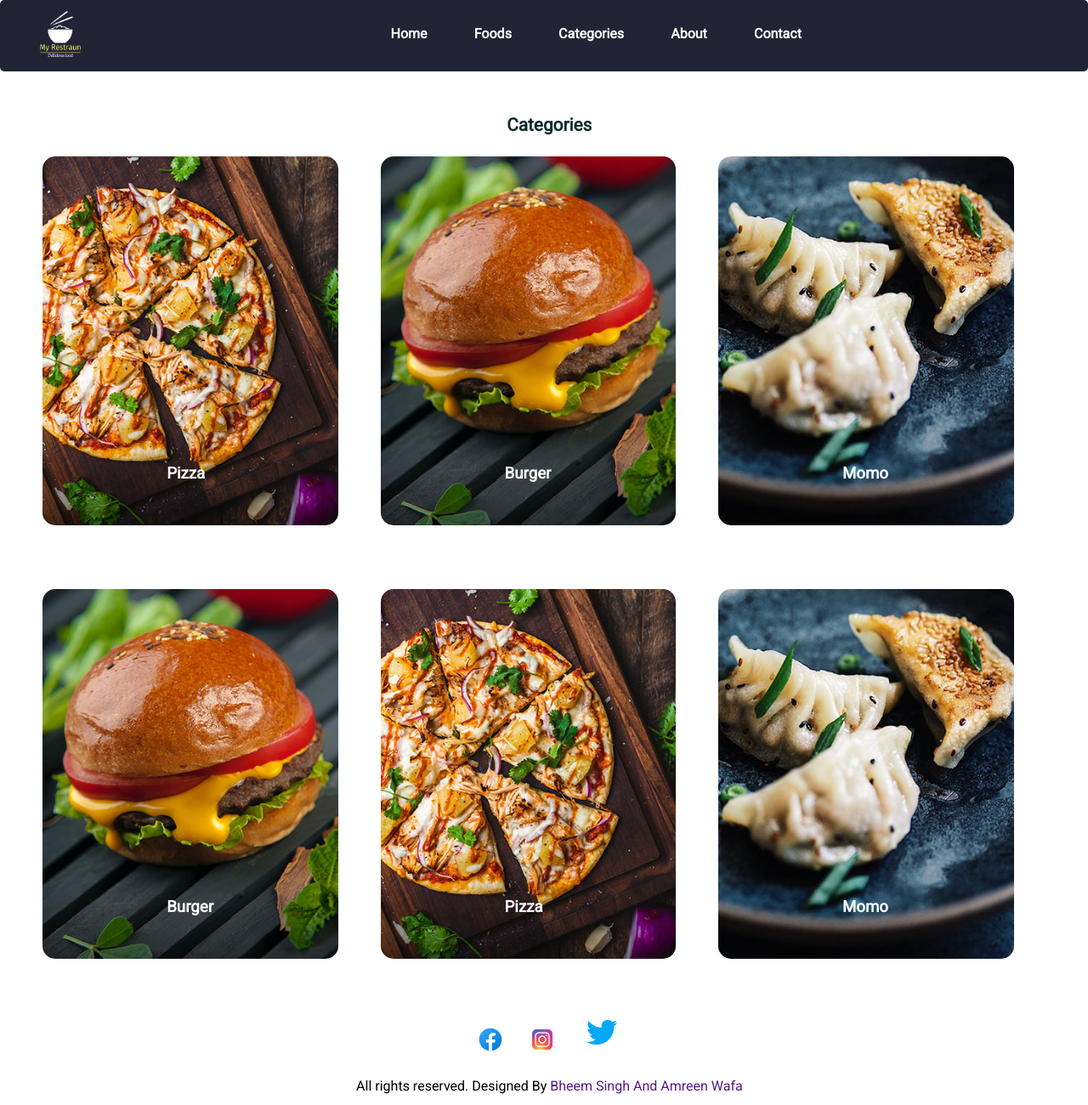
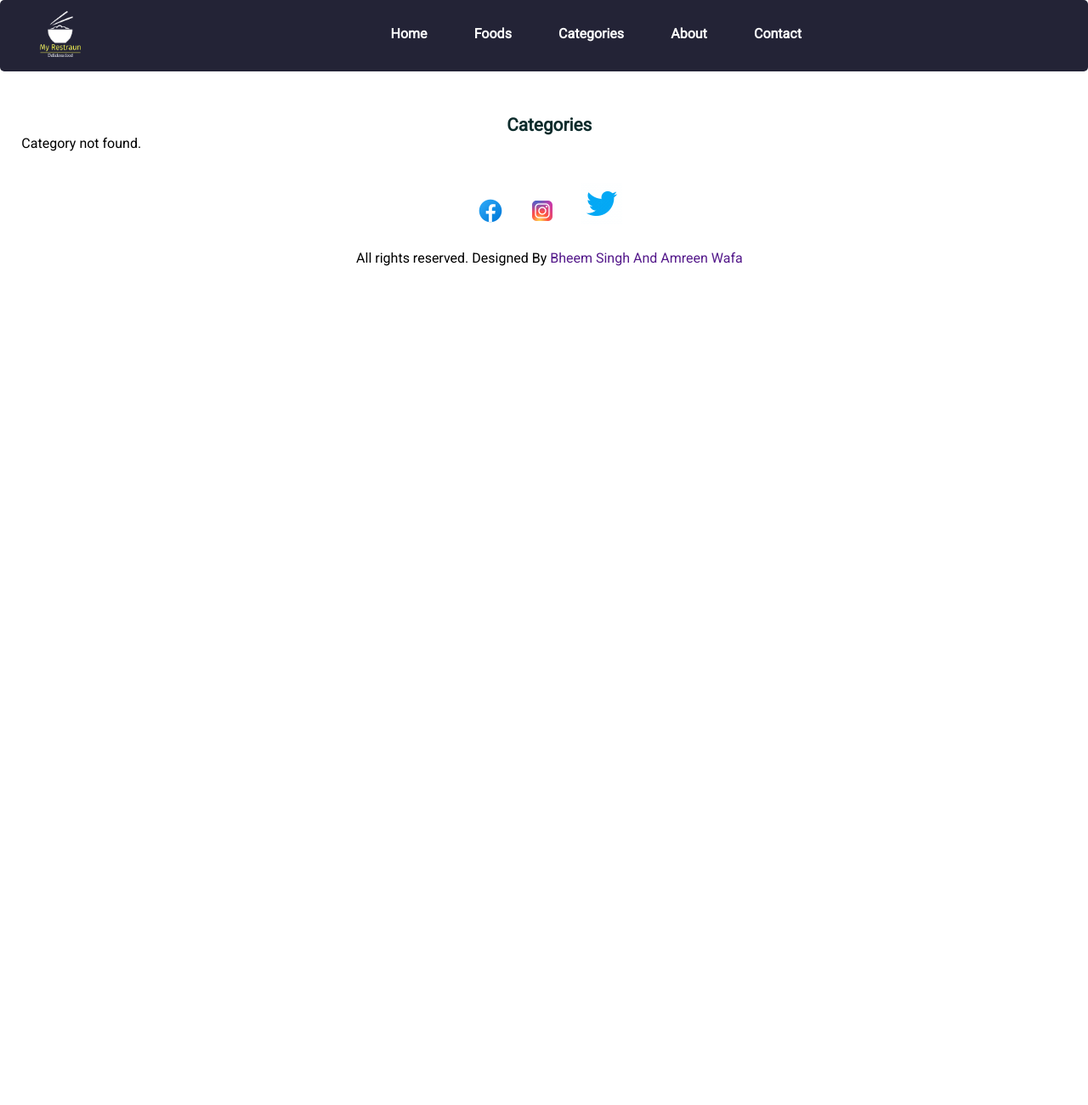
Before and after one commit to Bimlendu-Singh/MyRestraun, a PHP site: page /MyRestraun/categories.php in a window 1280 px wide. Shown: the whole page at 85% size. After the commit the page ends 800 px from the top, so only its background shows below. Run offline with PHP 8.4, Linux system fonts and the light colour scheme; tables that the repository leaves empty or names only in its code hold one stand-in row (values such as "Sample post"); some libraries are stand-ins or nearby versions; some web fonts are replaced.

Commit message:
In index category section updated and category page updated

```diff
--- a/categories.php
+++ b/categories.php
@@ -1,4 +1,4 @@
-<?php include('partials-front/menu.php') ?>
+<?php include ('partials-front/menu.php') ?>
 
 
 
@@ -7,81 +7,56 @@
     <div class="container overflow">
         <h2 class="text-allign-center">Categories</h2>
 
-            <a href="">
-            <!-- Float container and float text classes are taken to allign text relatively in middle acc. to img -->
-            <div class="box-3 float-container ">
-                <!-- 'img-responsive' class is used for image taking width 100%, and 'image curve' for curving the image -->
-                <!-- image class is used for hovering effect on image while hover -->
-                <img class="img-responsive img-curve image" src="./image/pizza.jpg" alt="Pizza">
-                <h3 class="text-allign-center float-text text-white " >Pizza</h3>
-                <!-- middle class is for keeping text in middle while hovering -->
-                <div class="text middle">Pizza</div>
+        <?php
+
+        //Display all the cateories that are active
+    //Sql Query
+        $sql = "SELECT * FROM tbl_category WHERE active='Yes'";
+
+        //Execute the Query
+        $res = mysqli_query($conn, $sql);
+
+        //Count Rows
+        $count = mysqli_num_rows($res);
+
+        //CHeck whether categories available or not
+        if ($count > 0) {
+            //CAtegories Available
+            while ($row = mysqli_fetch_assoc($res)) {
+                //Get the Values
+                $id = $row['id'];
+                $title = $row['title'];
+                $image_name = $row['image_name'];
+                ?>
+
+                <a href="<?php echo SITEURL; ?>category-foods.php?category_id=<?php echo $id; ?>">
+                    <div class="box-3 float-container">
+                        <?php
+                        if ($image_name == "") {
+                            //Image not Available
+                            echo "<div class='error'>Image not found.</div>";
+                        } else {
+                            //Image Available
+                            ?>
+                            <img src="<?php echo SITEURL; ?>image/category/<?php echo $image_name; ?>" alt="Pizza"
+                                class="img-responsive img-curve">
+                            <?php
+                        }
+                        ?>
+
+
+                        <h3 class="float-text text-white"><?php echo $title; ?></h3>
                     </div>
                 </a>
 
-            <a href="">
-            <div class="box-3 float-container ">
-                <!-- 'img-responsive' class is used for image taking width 100%, and 'image curve' for curving the image -->
-                <!-- image class is used for hovering effect on image while hover -->
-                <img class="img-responsive img-curve image" src="./image/burger.jpg" alt="Burger">
-                <h3 class="text-allign-center float-text text-white " >Burger</h3>
-                <!-- middle class is for keeping text in middle while hovering -->
-                <div class="text middle">Burger</div>
-            </div>
-            </a>
+                <?php
+            }
+        } else {
+            //CAtegories Not Available
+            echo "<div class='error'>Category not found.</div>";
+        }
 
-            <a href="">
-            <div class="box-3 float-container ">
-                <!-- 'img-responsive' class is used for image taking width 100%, and 'image curve' for curving the image -->
-                <!-- image class is used for hovering effect on image while hover -->
-                <img class="img-responsive img-curve image" src="./image/momo.jpg" alt="Momo">
-                <h3 class="text-allign-center float-text text-white " >Momo</h3>
-                <!-- middle class is for keeping text in middle while hovering -->
-                <div class="text middle">Momo</div>
-            </div>
-            </a>
-
-            <div class="clearfix"></div>
-        </div>
-
-        <!-- Repeating div here  -->
-
-        <div class="container overflow">
-            <!-- <h2 class="text-allign-center">Categories</h2>  -->
-
-            <a href="">
-            <div class="box-3 float-container ">
-                <!-- 'img-responsive' class is used for image taking width 100%, and 'image curve' for curving the image -->
-                <!-- image class is used for hovering effect on image while hover -->
-                <img class="img-responsive img-curve image" src="./image/burger.jpg" alt="Burger">
-                <h3 class="text-allign-center float-text text-white " >Burger</h3>
-                <!-- middle class is for keeping text in middle while hovering -->
-                <div class="text middle">Burger</div>
-            </div>
-            </a>
-
-            <a href="">
-            <!-- Float container and float text classes are taken to allign text relatively in middle acc. to img -->
-            <div class="box-3 float-container ">
-                <!-- 'img-responsive' class is used for image taking width 100%, and 'image curve' for curving the image -->
-                <!-- image class is used for hovering effect on image while hover -->
-                <img class="img-responsive img-curve image" src="./image/pizza.jpg" alt="Pizza">
-                <h3 class="text-allign-center float-text text-white " >Pizza</h3>
-                <!-- middle class is for keeping text in middle while hovering -->
-                <div class="text middle">Pizza</div>
-            </div>
-            </a>
-
-            <a href="">
-            <div class="box-3 float-container ">
-                <!-- 'img-responsive' class is used for image taking width 100%, and 'image curve' for curving the image -->
-                <!-- image class is used for hovering effect on image while hover -->
-                <img class="img-responsive img-curve image" src="./image/momo.jpg" alt="Momo">
-                <h3 class="text-allign-center float-text text-white " >Momo</h3>
-                <!-- middle class is for keeping text in middle while hovering -->
-                <div class="text middle">Momo</div>
-            </div>
-            </a>
+        ?>
 
         <div class="clearfix"></div>
     </div>
@@ -90,4 +65,4 @@
 <!-- Categories Section Ends Here -->
 
 
-    <?php include('partials-front/footer.php') ?>
+<?php include ('partials-front/footer.php') ?>
```
Also changed, not shown: index.php (+49 -31 lines), image/category/Food_Category_112.jpg (deleted), image/category/Food_Category_113.jpg (added), image/category/Food_Category_147.jpeg (deleted), image/category/Food_Category_159.jpg (deleted), image/category/Food_Category_292.jpg (deleted), image/category/Food_Category_332.jpg (deleted), image/category/Food_Category_333.jpeg (deleted), image/category/Food_Category_400.jpg (deleted), image/category/Food_Category_506.webp (deleted), image/category/Food_Category_565.jpg (deleted), image/category/Food_Category_568.jpg (added), image/category/Food_Category_626.jpg (added), image/category/Food_Category_65.jpg (added), 4 more files. Lines whose indentation alone changed are shown as unchanged.
